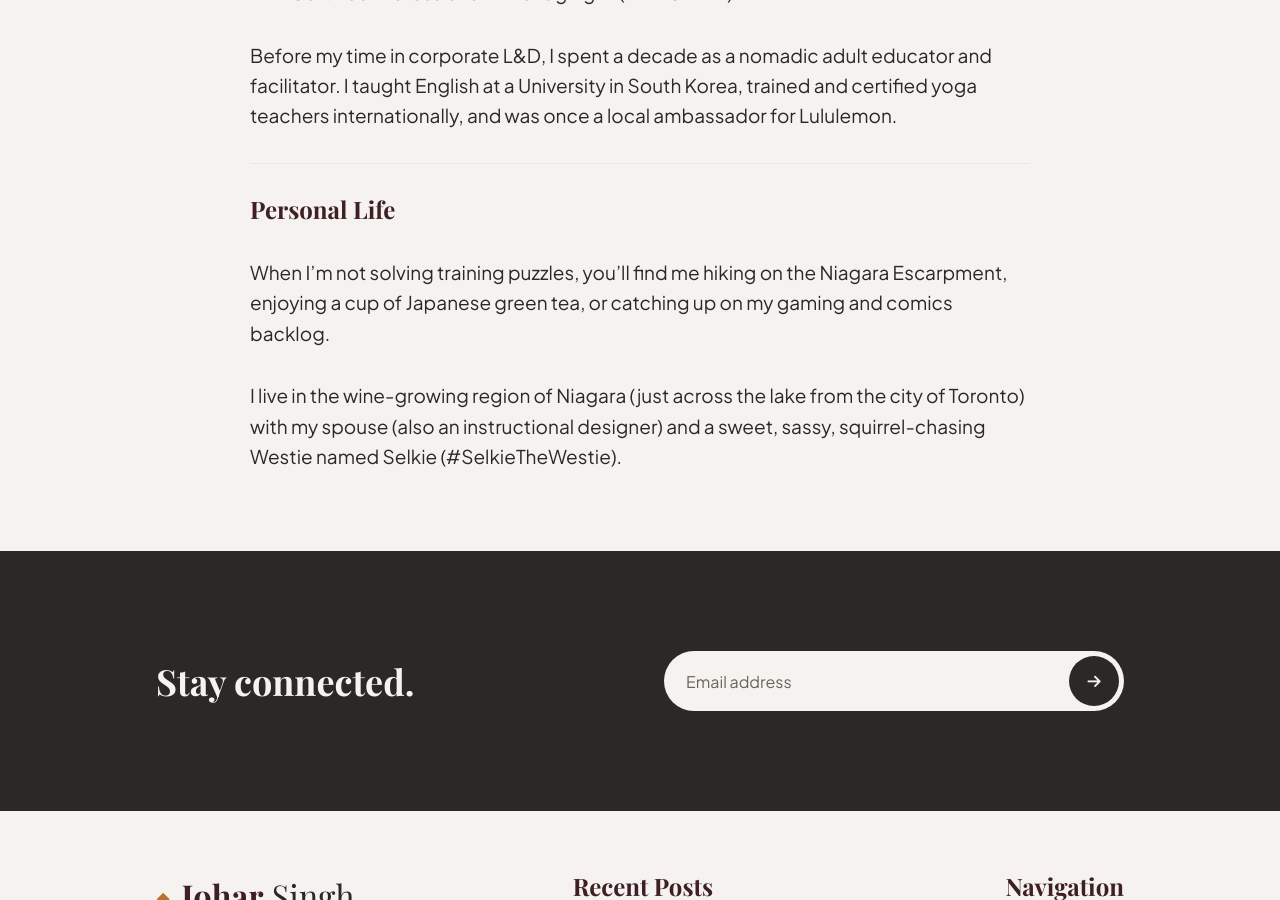
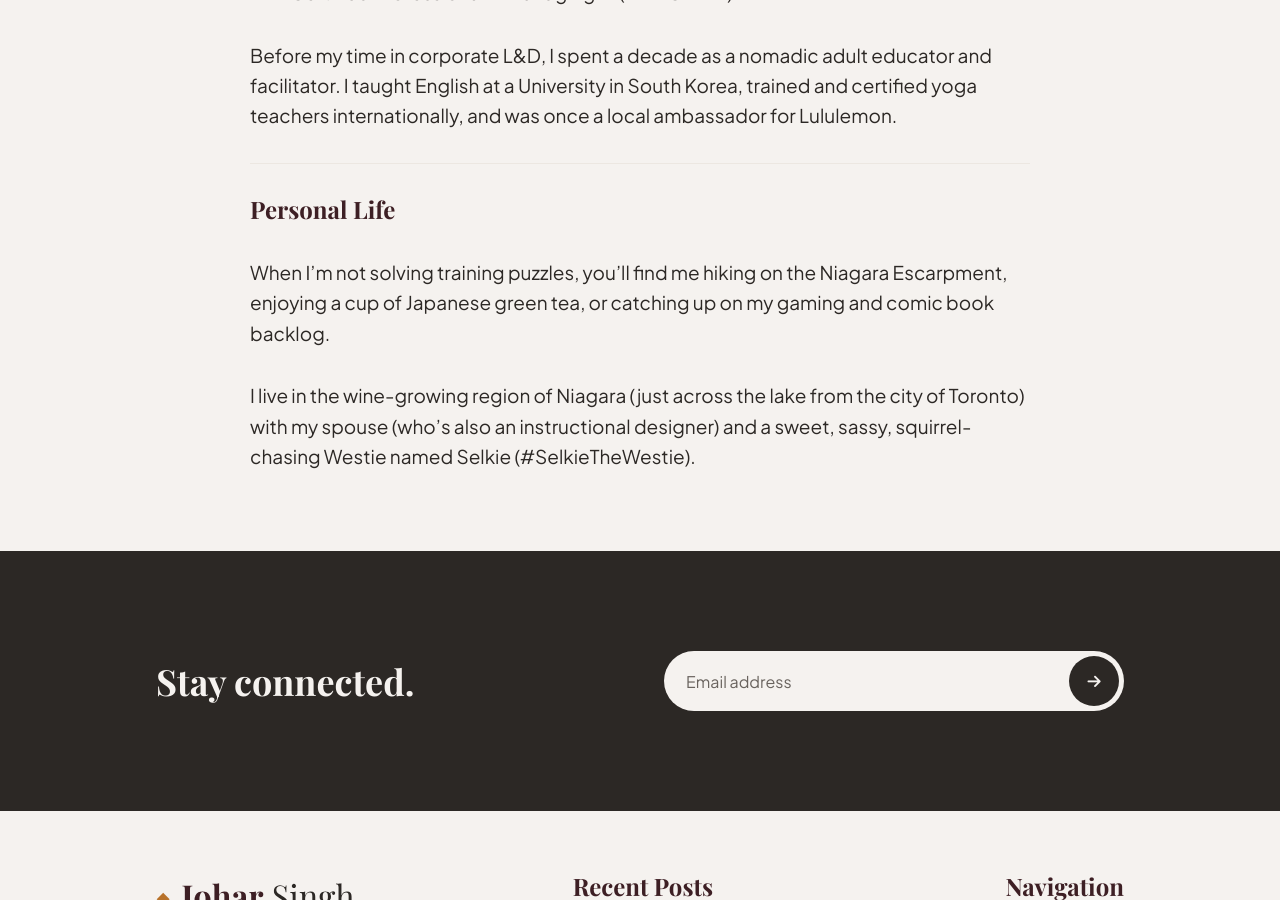
Before and after one commit to j0har/joharsingh.com, a Jekyll site: the page built from _pages/about.md, in a window 1280 px wide and 900 px high, scrolled down 1924 px. Built offline with Jekyll 4.4.1, drawn with Linux system fonts in a browser that asks for light colours; some web fonts are replaced.

Commit message:
Revise personal life description in about.md
Updated wording for clarity and consistency in personal life section.

```diff
--- a/_pages/about.md
+++ b/_pages/about.md
@@ -79,6 +79,6 @@ Before my time in corporate L&D, I spent a decade as a nomadic adult educator an
 
 ### Personal Life
 
-When I'm not solving training puzzles, you'll find me hiking on the Niagara Escarpment, enjoying a cup of Japanese green tea, or catching up on my gaming and comics backlog.
+When I'm not solving training puzzles, you'll find me hiking on the Niagara Escarpment, enjoying a cup of Japanese green tea, or catching up on my gaming and comic book backlog.
 
-I live in the wine-growing region of Niagara (just across the lake from the city of Toronto) with my spouse (also an instructional designer) and a sweet, sassy, squirrel-chasing Westie named Selkie (#SelkieTheWestie).
+I live in the wine-growing region of Niagara (just across the lake from the city of Toronto) with my spouse (who's also an instructional designer) and a sweet, sassy, squirrel-chasing Westie named Selkie (#SelkieTheWestie).
```
